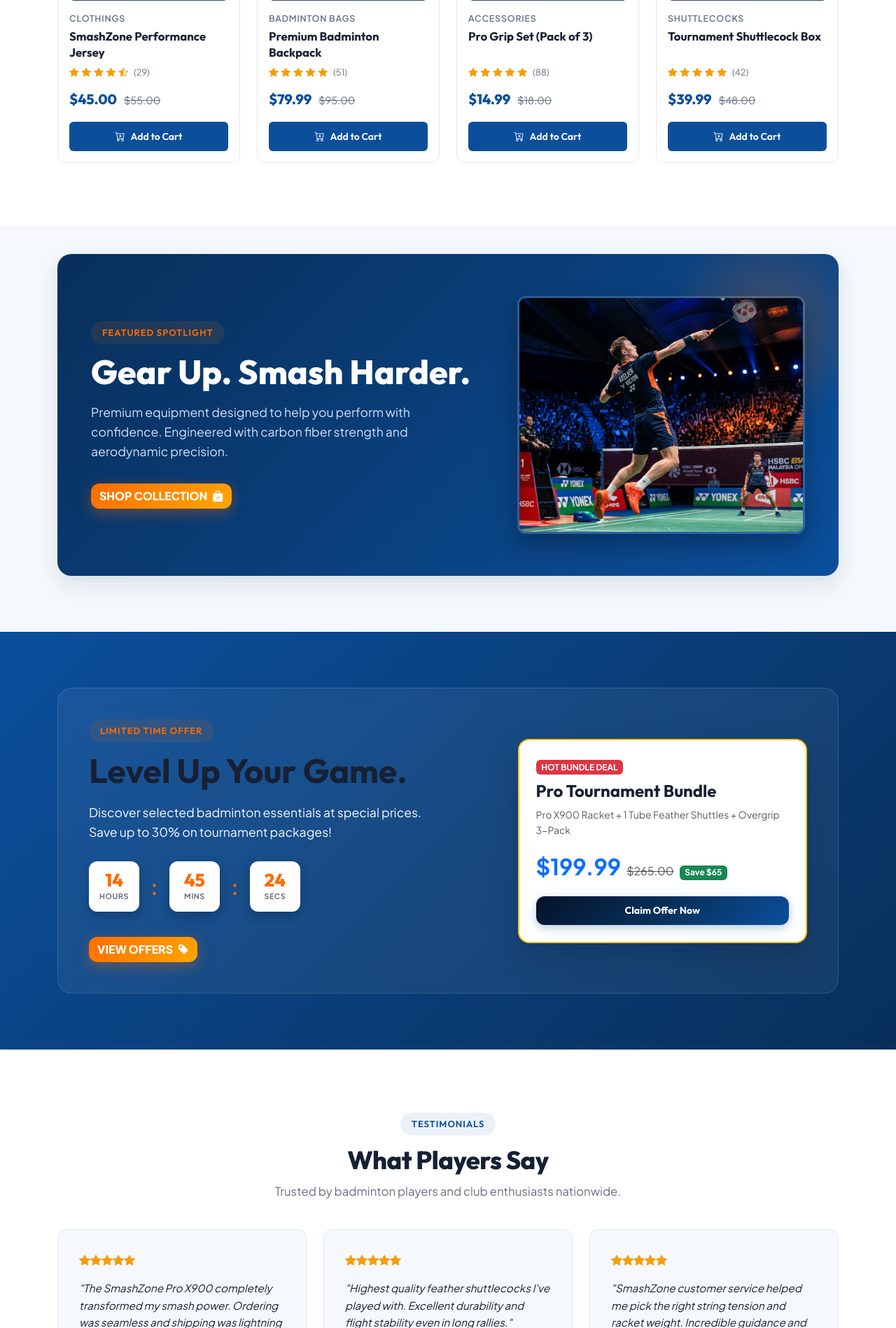
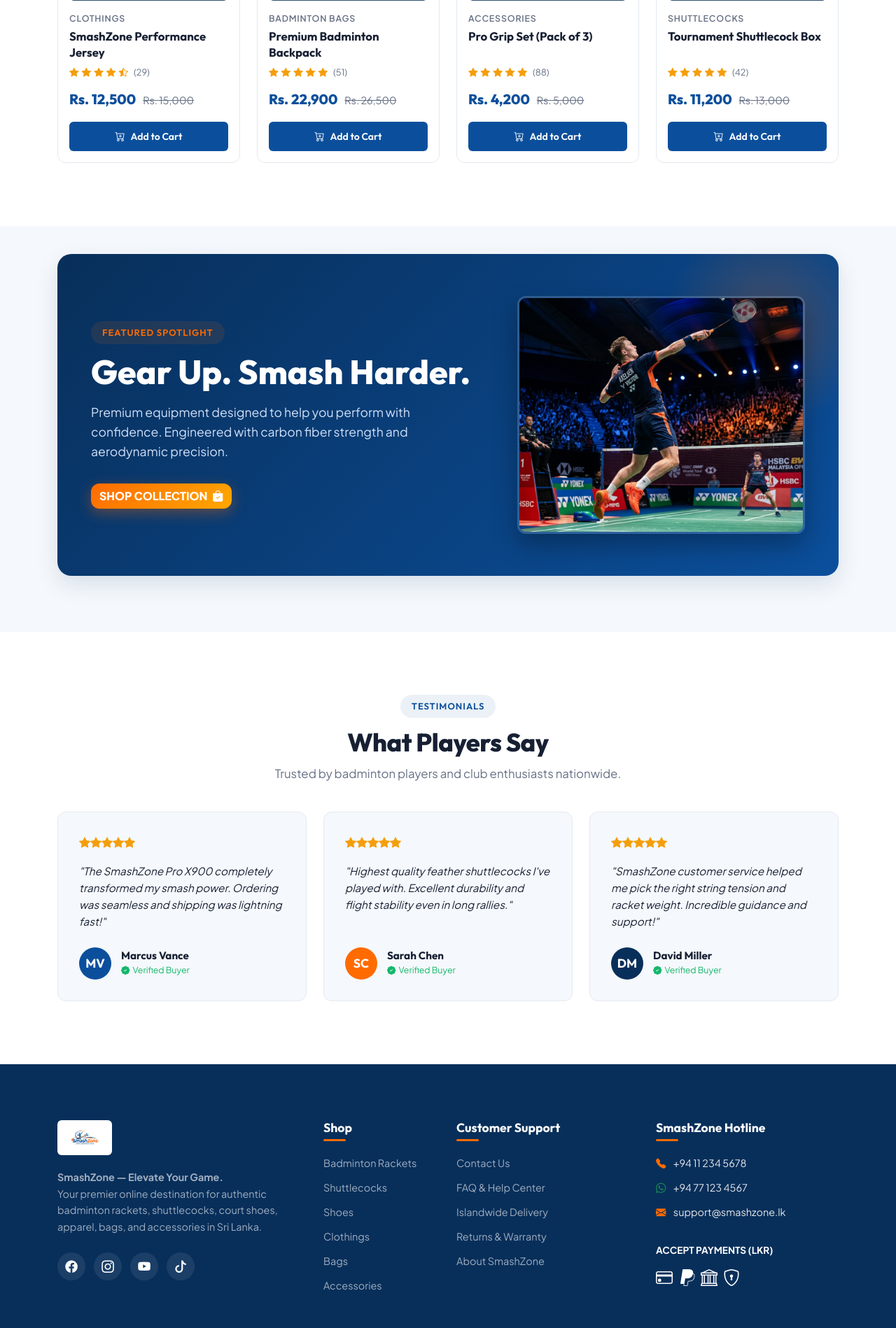
Before and after one commit to kaveesh-Bandara/SmashZone, a PHP site: page /smahZone/index.php in a window 1280 px wide. Shown: the part 3264-5162 px from the top of the page at 70% size. Run offline with PHP 8.4, Linux system fonts and the light colour scheme; data comes from the database, SQL or seed files in the repository; both versions use the stored data as it was after the commit.

Commit message:
update some fetures

```diff
--- a/api/cart.php
+++ b/api/cart.php
@@ -33,9 +33,19 @@ if ($action === 'add' && $productId > 0) {
     $stmt->execute([$productId]);
     $product = $stmt->fetch();
 
-    $name = $product ? $product['name'] : trim($_POST['name'] ?? 'Badminton Equipment');
-    $price = $product ? floatval($product['price']) : floatval($_POST['price'] ?? 0);
-    $image = $product ? $product['image'] : trim($_POST['image'] ?? 'images/products/product-racket-x900.png');
+    if ($product) {
+        $name = $product['name'];
+        $price = floatval($product['price']);
+        $image = $product['image'];
+    } else {
+        $name = trim($_POST['name'] ?? 'Badminton Equipment #' . $productId);
+        $price = floatval($_POST['price'] ?? 0);
+        $image = trim($_POST['image'] ?? 'images/products/new/r1.png');
+
+        // Auto-persist into products to maintain referential integrity
+        $insStmt = $pdo->prepare("INSERT INTO products (id, category_id, brand, name, price, old_price, stock, status, image) VALUES (?, 1, 'SmashZone', ?, ?, ?, 20, 'active', ?) ON DUPLICATE KEY UPDATE name=VALUES(name)");
+        $insStmt->execute([$productId, $name, $price, $price * 1.15, $image]);
+    }
 
     if (isset($_SESSION['cart'][$productId])) {
         $_SESSION['cart'][$productId]['qty'] += max(1, $quantity);
--- a/includes/footer.php
+++ b/includes/footer.php
@@ -96,8 +96,8 @@ if (session_status() === PHP_SESSION_NONE) {
         <div class="modal-body p-4">
           <div class="row g-4 align-items-center">
             <div class="col-md-6 text-center">
-              <div class="p-3 bg-light rounded-3">
-                <img id="quickViewImage" src="" alt="Product Quick View" class="img-fluid" style="max-height: 280px; object-fit: contain;">
+              <div class="p-3 bg-light rounded-3 d-flex align-items-center justify-content-center" style="min-height: 280px;">
+                <img id="quickViewImage" src="" alt="Product Quick View" class="img-fluid" style="max-height: 280px; object-fit: contain;" onerror="this.src='images/logo/logo.png'">
               </div>
             </div>
             <div class="col-md-6">
@@ -149,7 +149,7 @@ if (session_status() === PHP_SESSION_NONE) {
   <script src="https://cdn.jsdelivr.net/npm/bootstrap@5.3.3/dist/js/bootstrap.bundle.min.js"></script>
 
   <!-- SmashZone Global E-Commerce & Cart JavaScript -->
-  <script src="js/script.js"></script>
+  <script src="js/script.js?v=<?= time() ?>"></script>
 
   <!-- Global Auth JS State -->
   <script>
--- a/index.php
+++ b/index.php
@@ -299,7 +299,7 @@ require_once __DIR__ . '/includes/header.php';
             <div class="product-img-container">
               <img src="images/products/new/r1.png" alt="SmashZone Pro X900 Racket">
               <div class="quick-view-overlay">
-                <button class="btn-quick-view" data-id="1"><i class="bi bi-eye"></i> Quick View</button>
+                <button class="btn-quick-view" data-id="1" data-image="images/products/new/r1.png" data-name="SmashZone Pro X900 Racket" data-category="Badminton Rackets" data-price="Rs. 54,900" data-old-price="Rs. 62,000"><i class="bi bi-eye"></i> Quick View</button>
               </div>
             </div>
             <div class="product-category">Badminton Rackets</div>
@@ -310,8 +310,8 @@ require_once __DIR__ . '/includes/header.php';
               <span class="rating-count">(48)</span>
             </div>
             <div class="product-price-row">
-              <span class="current-price">$189.99</span>
-              <span class="old-price">$220.00</span>
+              <span class="current-price">Rs. 54,900</span>
+              <span class="old-price">Rs. 62,000</span>
             </div>
             <button class="btn-add-cart" data-id="1">
               <i class="bi bi-cart-plus"></i> Add to Cart
@@ -329,7 +329,7 @@ require_once __DIR__ . '/includes/header.php';
             <div class="product-img-container">
               <img src="images/products/new/s4.jpeg" alt="Professional Feather Shuttlecock">
               <div class="quick-view-overlay">
-                <button class="btn-quick-view" data-id="2"><i class="bi bi-eye"></i> Quick View</button>
+                <button class="btn-quick-view" data-id="2" data-image="images/products/new/s4.jpeg" data-name="Professional Feather Shuttlecock" data-category="Shuttlecocks" data-price="Rs. 9,800" data-old-price="Rs. 11,500"><i class="bi bi-eye"></i> Quick View</button>
               </div>
             </div>
             <div class="product-category">Shuttlecocks</div>
@@ -340,8 +340,8 @@ require_once __DIR__ . '/includes/header.php';
               <span class="rating-count">(112)</span>
             </div>
             <div class="product-price-row">
-              <span class="current-price">$34.99</span>
-              <span class="old-price">$42.00</span>
+              <span class="current-price">Rs. 9,800</span>
+              <span class="old-price">Rs. 11,500</span>
             </div>
             <button class="btn-add-cart" data-id="2">
               <i class="bi bi-cart-plus"></i> Add to Cart
@@ -357,9 +357,9 @@ require_once __DIR__ . '/includes/header.php';
               <i class="bi bi-heart"></i>
             </button>
             <div class="product-img-container">
-              <img src="images/products//new/r8.jpeg" alt="Carbon Performance Racket">
+              <img src="images/products/new/r8.jpeg" alt="Carbon Performance Racket">
               <div class="quick-view-overlay">
-                <button class="btn-quick-view" data-id="3"><i class="bi bi-eye"></i> Quick View</button>
+                <button class="btn-quick-view" data-id="3" data-image="images/products/new/r8.jpeg" data-name="Carbon Performance Racket" data-category="Badminton Rackets" data-price="Rs. 42,500" data-old-price="Rs. 49,000"><i class="bi bi-eye"></i> Quick View</button>
               </div>
             </div>
             <div class="product-category">Badminton Rackets</div>
@@ -370,8 +370,8 @@ require_once __DIR__ . '/includes/header.php';
               <span class="rating-count">(36)</span>
             </div>
             <div class="product-price-row">
-              <span class="current-price">$149.99</span>
-              <span class="old-price">$175.00</span>
+              <span class="current-price">Rs. 42,500</span>
+              <span class="old-price">Rs. 49,000</span>
             </div>
             <button class="btn-add-cart" data-id="3">
               <i class="bi bi-cart-plus"></i> Add to Cart
@@ -387,9 +387,9 @@ require_once __DIR__ . '/includes/header.php';
               <i class="bi bi-heart"></i>
             </button>
             <div class="product-img-container">
-              <img src="images/products//new/sh1.png" alt="Elite Badminton Shoes">
+              <img src="images/products/new/sh1.png" alt="Elite Badminton Shoes">
               <div class="quick-view-overlay">
-                <button class="btn-quick-view" data-id="4"><i class="bi bi-eye"></i> Quick View</button>
+                <button class="btn-quick-view" data-id="4" data-image="images/products/new/sh1.png" data-name="Elite Badminton Shoes" data-category="Badminton Shoes" data-price="Rs. 34,500" data-old-price="Rs. 39,000"><i class="bi bi-eye"></i> Quick View</button>
               </div>
             </div>
             <div class="product-category">Badminton Shoes</div>
@@ -400,8 +400,8 @@ require_once __DIR__ . '/includes/header.php';
               <span class="rating-count">(64)</span>
             </div>
             <div class="product-price-row">
-              <span class="current-price">$119.99</span>
-              <span class="old-price">$140.00</span>
+              <span class="current-price">Rs. 34,500</span>
+              <span class="old-price">Rs. 39,000</span>
             </div>
             <button class="btn-add-cart" data-id="4">
               <i class="bi bi-cart-plus"></i> Add to Cart
@@ -417,9 +417,9 @@ require_once __DIR__ . '/includes/header.php';
               <i class="bi bi-heart"></i>
             </button>
             <div class="product-img-container">
-              <img src="images/products//new/c1.png" alt="SmashZone Performance Jersey">
+              <img src="images/products/new/c1.png" alt="SmashZone Performance Jersey">
               <div class="quick-view-overlay">
-                <button class="btn-quick-view" data-id="5"><i class="bi bi-eye"></i> Quick View</button>
+                <button class="btn-quick-view" data-id="5" data-image="images/products/new/c1.png" data-name="SmashZone Performance Jersey" data-category="Clothings" data-price="Rs. 12,500" data-old-price="Rs. 15,000"><i class="bi bi-eye"></i> Quick View</button>
               </div>
             </div>
             <div class="product-category">Clothings</div>
@@ -430,8 +430,8 @@ require_once __DIR__ . '/includes/header.php';
               <span class="rating-count">(29)</span>
             </div>
             <div class="product-price-row">
-              <span class="current-price">$45.00</span>
-              <span class="old-price">$55.00</span>
+              <span class="current-price">Rs. 12,500</span>
+              <span class="old-price">Rs. 15,000</span>
             </div>
             <button class="btn-add-cart" data-id="5">
               <i class="bi bi-cart-plus"></i> Add to Cart
@@ -447,9 +447,9 @@ require_once __DIR__ . '/includes/header.php';
               <i class="bi bi-heart"></i>
             </button>
             <div class="product-img-container">
-              <img src="images/products//new/b2.jpeg" alt="Premium Badminton Backpack">
+              <img src="images/products/new/b2.jpeg" alt="Premium Badminton Backpack">
               <div class="quick-view-overlay">
-                <button class="btn-quick-view" data-id="6"><i class="bi bi-eye"></i> Quick View</button>
+                <button class="btn-quick-view" data-id="6" data-image="images/products/new/b2.jpeg" data-name="Premium Badminton Backpack" data-category="Badminton Bags" data-price="Rs. 22,900" data-old-price="Rs. 26,500"><i class="bi bi-eye"></i> Quick View</button>
               </div>
             </div>
             <div class="product-category">Badminton Bags</div>
@@ -460,8 +460,8 @@ require_once __DIR__ . '/includes/header.php';
               <span class="rating-count">(51)</span>
             </div>
             <div class="product-price-row">
-              <span class="current-price">$79.99</span>
-              <span class="old-price">$95.00</span>
+              <span class="current-price">Rs. 22,900</span>
+              <span class="old-price">Rs. 26,500</span>
             </div>
             <button class="btn-add-cart" data-id="6">
               <i class="bi bi-cart-plus"></i> Add to Cart
@@ -477,9 +477,9 @@ require_once __DIR__ . '/includes/header.php';
               <i class="bi bi-heart"></i>
             </button>
             <div class="product-img-container">
-              <img src="images/products//new/a3.jpeg" alt="Pro Grip Set">
+              <img src="images/products/new/a3.jpeg" alt="Pro Grip Set">
               <div class="quick-view-overlay">
-                <button class="btn-quick-view" data-id="7"><i class="bi bi-eye"></i> Quick View</button>
+                <button class="btn-quick-view" data-id="7" data-image="images/products/new/a3.jpeg" data-name="Pro Grip Set (Pack of 3)" data-category="Accessories" data-price="Rs. 4,200" data-old-price="Rs. 5,000"><i class="bi bi-eye"></i> Quick View</button>
               </div>
             </div>
             <div class="product-category">Accessories</div>
@@ -490,8 +490,8 @@ require_once __DIR__ . '/includes/header.php';
               <span class="rating-count">(88)</span>
             </div>
             <div class="product-price-row">
-              <span class="current-price">$14.99</span>
-              <span class="old-price">$18.00</span>
+              <span class="current-price">Rs. 4,200</span>
+              <span class="old-price">Rs. 5,000</span>
             </div>
             <button class="btn-add-cart" data-id="7">
               <i class="bi bi-cart-plus"></i> Add to Cart
@@ -507,9 +507,9 @@ require_once __DIR__ . '/includes/header.php';
               <i class="bi bi-heart"></i>
             </button>
             <div class="product-img-container">
-              <img src="images/products//new/s5.jpeg" alt="Tournament Shuttlecock">
+              <img src="images/products/new/s5.jpeg" alt="Tournament Shuttlecock">
               <div class="quick-view-overlay">
-                <button class="btn-quick-view" data-id="8"><i class="bi bi-eye"></i> Quick View</button>
+                <button class="btn-quick-view" data-id="8" data-image="images/products/new/s5.jpeg" data-name="Tournament Shuttlecock Box" data-category="Shuttlecocks" data-price="Rs. 11,200" data-old-price="Rs. 13,000"><i class="bi bi-eye"></i> Quick View</button>
               </div>
             </div>
             <div class="product-category">Shuttlecocks</div>
@@ -520,8 +520,8 @@ require_once __DIR__ . '/includes/header.php';
               <span class="rating-count">(42)</span>
             </div>
             <div class="product-price-row">
-              <span class="current-price">$39.99</span>
-              <span class="old-price">$48.00</span>
+              <span class="current-price">Rs. 11,200</span>
+              <span class="old-price">Rs. 13,000</span>
             </div>
             <button class="btn-add-cart" data-id="8">
               <i class="bi bi-cart-plus"></i> Add to Cart
@@ -556,65 +556,6 @@ require_once __DIR__ . '/includes/header.php';
           <div class="col-lg-5 text-center">
             <div class="promo-img-wrapper">
               <img src="images/banners/promo-banner.png" alt="Gear Up Smash Harder Promotional Banner">
-            </div>
-          </div>
-
-        </div>
-      </div>
-    </div>
-  </section>
-
-
-  <!-- ==========================================================================
-       SPECIAL OFFER & COUNTDOWN TIMER
-       ========================================================================== -->
-  <section class="special-offer-section" id="special-offer">
-    <div class="container">
-      <div class="offer-card-box">
-        <div class="row align-items-center gy-4">
-
-          <div class="col-lg-7">
-            <div class="section-tag tag-orange">LIMITED TIME OFFER</div>
-            <h2 class="display-5 fw-bold mb-3">Level Up Your Game.</h2>
-            <p class="lead text-light mb-0" style="font-size: 1.1rem; max-width: 500px;">
-              Discover selected badminton essentials at special prices. Save up to 30% on tournament packages!
-            </p>
-
-            <div class="countdown-timer-wrapper">
-              <div class="timer-unit">
-                <span id="timerHours" class="timer-num">14</span>
-                <span class="timer-label">Hours</span>
-              </div>
-              <span class="timer-colon">:</span>
-              <div class="timer-unit">
-                <span id="timerMinutes" class="timer-num">45</span>
-                <span class="timer-label">Mins</span>
-              </div>
-              <span class="timer-colon">:</span>
-              <div class="timer-unit">
-                <span id="timerSeconds" class="timer-num">30</span>
-                <span class="timer-label">Secs</span>
-              </div>
-            </div>
-
-            <a href="#new-arrivals" class="btn btn-brand-orange">
-              VIEW OFFERS <i class="bi bi-tag-fill ms-1"></i>
-            </a>
-          </div>
-
-          <div class="col-lg-5 text-center">
-            <div class="p-4 bg-white rounded-4 shadow-lg text-dark text-start border border-2 border-warning">
-              <span class="badge bg-danger mb-2">HOT BUNDLE DEAL</span>
-              <h4 class="fw-bold text-navy">Pro Tournament Bundle</h4>
-              <p class="text-muted small mb-3">Pro X900 Racket + 1 Tube Feather Shuttles + Overgrip 3-Pack</p>
-              <div class="d-flex align-items-baseline gap-2 mb-3">
-                <span class="fs-2 fw-bold text-primary">$199.99</span>
-                <span class="text-muted text-decoration-line-through">$265.00</span>
-                <span class="badge bg-success">Save $65</span>
-              </div>
-              <button class="btn btn-brand-primary w-100 btn-add-cart" data-id="1">
-                Claim Offer Now
-              </button>
             </div>
           </div>
 
@@ -704,28 +645,6 @@ require_once __DIR__ . '/includes/header.php';
     </div>
   </section>
 
-  <!-- ==========================================================================
-       NEWSLETTER SECTION
-       ========================================================================== -->
-  <section class="newsletter-section" id="newsletter">
-    <div class="container">
-      <div class="newsletter-box">
-        <div class="section-tag">JOIN THE CLUB</div>
-        <h2 class="section-title">Stay Ahead of the Game.</h2>
-        <p class="section-subtitle mb-0">Get updates about new arrivals, special offers, and badminton essentials.</p>
-
-        <form id="newsletterForm" class="newsletter-form">
-          <input type="email" id="newsletterEmail" class="form-control newsletter-input"
-            placeholder="Enter your email address" required>
-          <button type="submit" class="btn btn-brand-primary px-4">
-            SUBSCRIBE <i class="bi bi-send-fill ms-1"></i>
-          </button>
-        </form>
-      </div>
-    </div>
-  </section>
-
-
 
   <!-- ==========================================================================
        MODALS & DRAWERS
@@ -787,42 +706,4 @@ require_once __DIR__ . '/includes/header.php';
     </div>
   </div>
 
-  <!-- 2. PRODUCT QUICK VIEW MODAL -->
-  <div class="modal fade" id="quickViewModal" tabindex="-1" aria-labelledby="quickViewModalLabel" aria-hidden="true">
-    <div class="modal-dialog modal-dialog-centered modal-lg">
-      <div class="modal-content border-0 shadow-lg" style="border-radius: 16px; overflow: hidden;">
-        <div class="modal-header border-0 pb-0">
-          <button type="button" class="btn-close" data-bs-dismiss="modal" aria-label="Close"></button>
-        </div>
-        <div class="modal-body p-4">
-          <div class="row g-4 align-items-center">
-            <div class="col-md-6 text-center">
-              <div class="p-3 bg-light rounded-3">
-                <img id="quickViewImage" src="" alt="Product Quick View" class="img-fluid"
-                  style="max-height: 280px; object-fit: contain;">
-              </div>
-            </div>
-            <div class="col-md-6">
-              <span id="quickViewCategory" class="badge bg-light text-primary text-uppercase mb-2">CATEGORY</span>
-              <h3 id="quickViewTitle" class="fw-bold mb-2">Product Title</h3>
-              <div class="d-flex align-items-center gap-2 mb-3">
-                <span id="quickViewPrice" class="fs-3 fw-bold text-primary">$0.00</span>
-                <span id="quickViewOldPrice" class="text-muted text-decoration-line-through">$0.00</span>
-              </div>
-              <p id="quickViewDesc" class="text-muted mb-4">Product detailed description goes here...</p>
-              <button id="quickViewAddCartBtn" class="btn btn-brand-primary w-100 py-3">
-                <i class="bi bi-cart-plus me-2"></i> Add to Cart
-              </button>
-            </div>
-          </div>
-        </div>
-      </div>
-    </div>
-  </div>
-
-  <!-- BACK TO TOP FLOATING BUTTON -->
-  <button id="backToTopBtn" class="back-to-top-btn" aria-label="Back to top">
-    <i class="bi bi-arrow-up-short fs-3"></i>
-  </button>
-
 <?php require_once __DIR__ . '/includes/footer.php'; ?>
```
Also changed, not shown: checkout.php (+13 -14 lines), database.sql (+17 -2 lines), js/script.js (+111 -51 lines), scratch/test_db.php (+12 -5 lines), README.md, uploads/avatars/avatar_1793016760_ac6bedf9af9b4460.jpeg (added), 1 other file.
